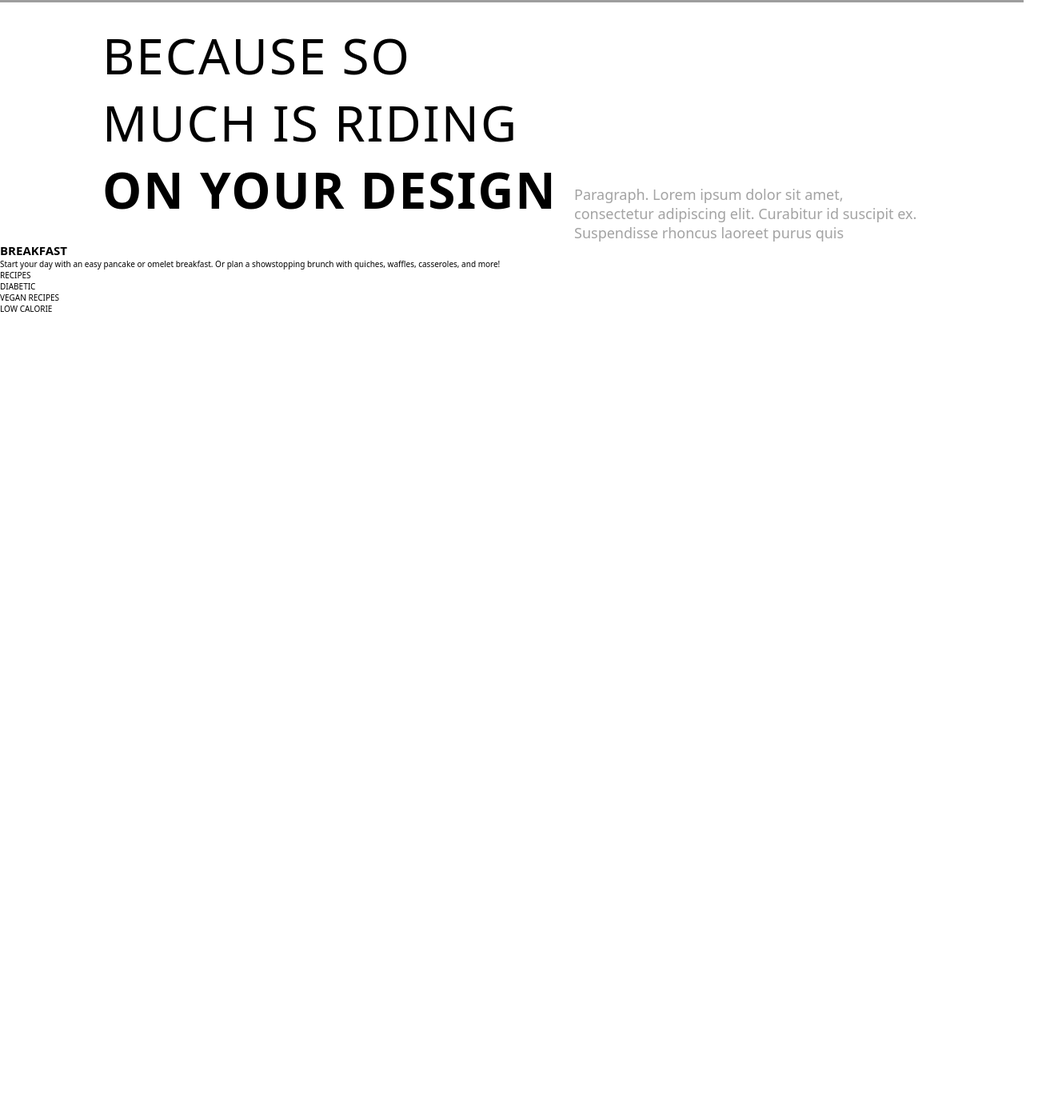
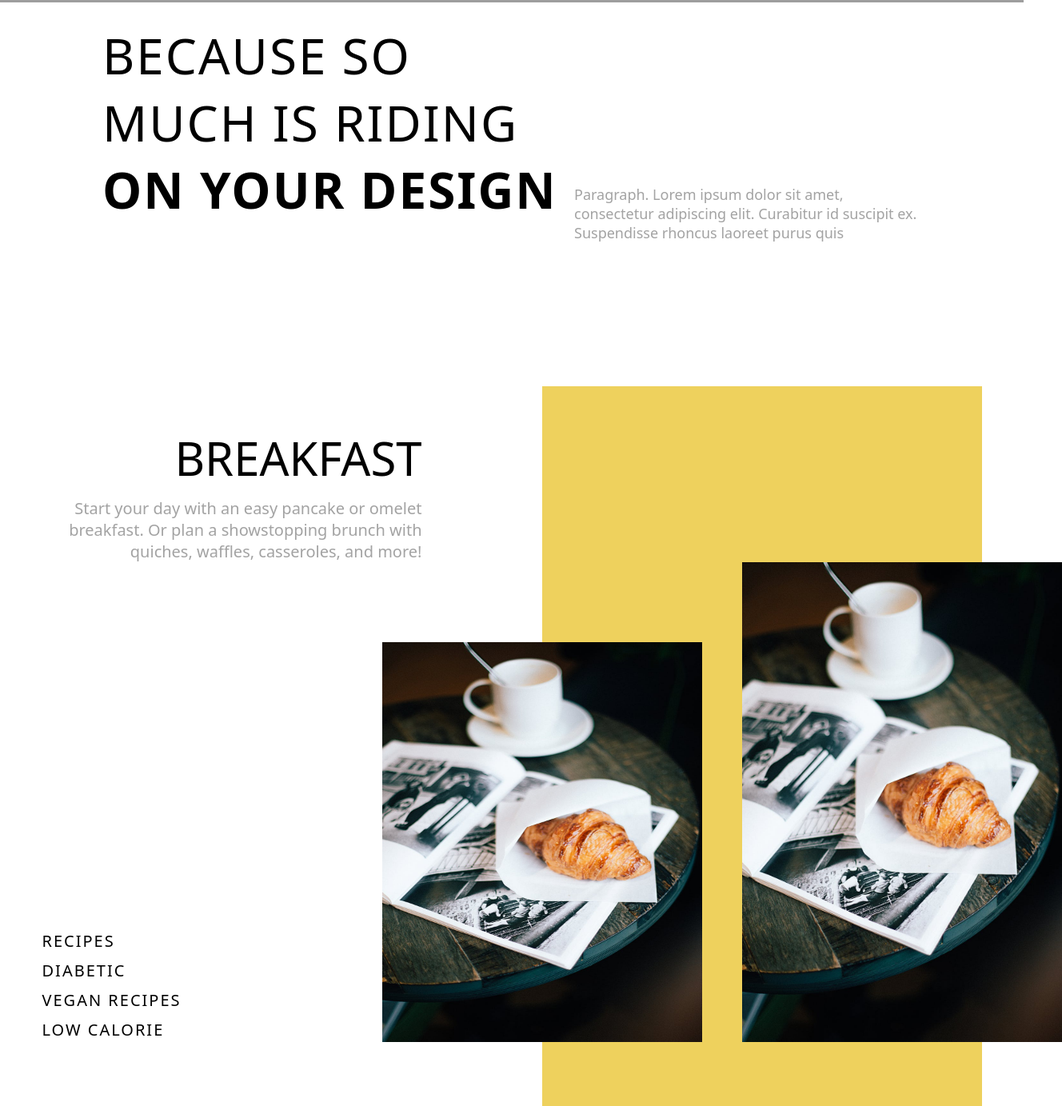
Before and after one commit to laurentino01/site-restaurante, a plain HTML site: page index.html in a window 1280 px wide. Shown: the part 877-2260 px from the top of the page at 80% size, 1328 px wide, since content can reach past the window. Before the commit the page ends 1270 px from the top, so only its background shows below. Drawn offline with Linux system fonts and the light colour scheme; grey boxes are pictures that could not be loaded.

Commit message:
products concluded

```diff
--- a/index.html
+++ b/index.html
@@ -32,12 +32,12 @@
                 Suspendisse rhoncus laoreet purus quis</p>
         </section>
         <section class="products">
+            <div class="products-description">
                 <div class="text-products">
                     <h2>BREAKFAST</h2>
                     <p>Start your day with an easy pancake or omelet breakfast.
                         Or plan a showstopping brunch with quiches, waffles, casseroles, and more!</p>
                 </div>
-            <div class="yellow-square"></div>
                 <nav class="product-types">
                     <ul class="products-items">
                         <li>RECIPES</li>
@@ -46,6 +46,13 @@
                         <li>LOW CALORIE</li>
                     </ul>
                 </nav>
+            </div>
+            <div class="products-style">
+                <img src="./pexels-photo-3681641.jpeg" class="illustration-one" alt="">
+                <img src="./pexels-photo-3681641.jpeg" class="illustration-two" alt="">
+
+                <div class="yellow-square"></div>
+            </div>
         </section>
     </main>
 </body>
--- a/style.css
+++ b/style.css
@@ -96,3 +96,67 @@ body{
     font-size: 1.8rem;
     color: rgb(163, 163, 163);
 }
+.products{
+    display: flex;
+    align-items: center;
+    justify-content: center;
+    margin: 80px auto 80px auto;
+    width: 1250px;
+    height: 800px;
+}
+
+.products .products-description{
+    display: flex;
+    flex-direction: column;
+    justify-content: space-between;
+    height: 100%;
+    width: 50%;
+    padding: 150px 150px 150px 0;
+}
+.text-products h2{
+    font-size: 5.8rem;
+    font-weight: 400;
+    text-align: right;
+}
+.text-products p{
+    margin-top: 10px;
+    font-size: 2rem;
+    text-align: right;
+    color: rgb(163, 163, 163);
+}
+.product-types .products-items li{
+    list-style: none;
+    font-size: 2rem;
+    margin-top: 10px;
+    letter-spacing: 2px;
+
+}
+.product-types{
+    align-self:flex-start;
+    margin-top: 450px;
+}
+
+.yellow-square{
+    background-color: #eed15d;
+    width: 550px;
+    height: 900px;
+}
+
+.products-style{
+    position: relative;
+    top: 150px;
+}
+.products-style .illustration-one{
+    width: 400px;
+    height: 600px;
+    position: absolute;
+    top: 220px;
+    right: -100px;
+}
+.products-style .illustration-two{
+    width: 400px;
+    height: 500px;
+    position: absolute;
+    bottom: 80px;
+    left: -200px;
+}
```
Also changed, not shown: pexels-photo-3681641.jpeg (added). Lines whose indentation alone changed are shown as unchanged.
